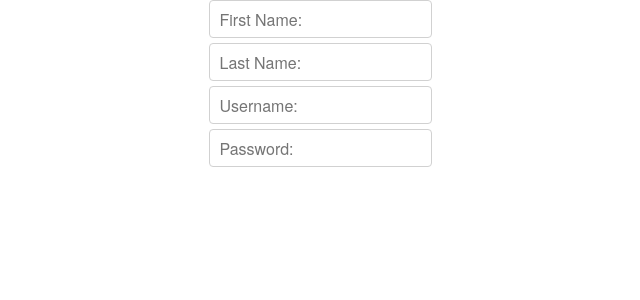
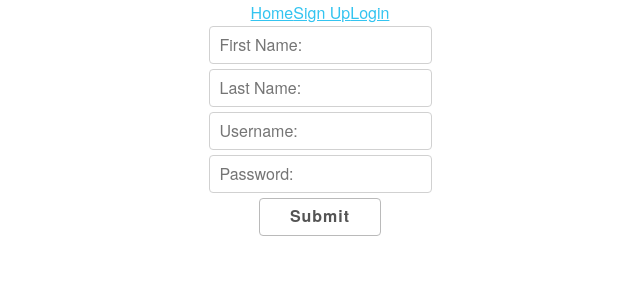
Before and after one commit to Build-Week-Recipies/Secret-Family-Recipes-Cookbook, a React (Create React App) app: page /signup in a window 1280 px wide. Shown: the top 300 px of the page, without its empty margins (320-960 px from the left). Built offline with nearby package versions, Linux system fonts and the light colour scheme.

Commit message:
trying to make nav state change properly when changing pages

```diff
--- a/src/App.js
+++ b/src/App.js
@@ -3,13 +3,23 @@ import { BrowserRouter as Router, Route } from 'react-router-dom';
 import Signup from './components/Signup';
 import Login from './components/Login';
 import HomePage from './components/HomePage';
+import NavBar from './components/NavBar';
 import './App.css';
 import Dashboard from './components/Dashboard';
+
+let nav = {
+  login: true,
+  signUp: true,
+  home: true,
+  add: false,
+  logOut: false
+}
 
 function App() {
   return (
     <div className="App">
       <Router>
+        <NavBar display={nav}/>
         <Route exact path='/dashboard' component={Dashboard} />
         <Route exact path='/signup' component={Signup} />
         <Route exact path='/login' component={Login} />
--- a/src/components/Dashboard.js
+++ b/src/components/Dashboard.js
@@ -6,6 +6,9 @@ import styled from 'styled-components';
 let nav = {
     logOut: true,
     add: true,
+    login: false,
+    signUp: false,
+    home: false
 }
 
 const Dashboard = () => {
--- a/src/components/Signup.js
+++ b/src/components/Signup.js
@@ -34,6 +34,7 @@ const SignUp = () => {
                 <label>
                     <input type='password' name='password' value={credentials.password} onChange={changeHandler} placeholder='Password:' />
                 </label>
+                <button>Submit</button>
             </form>
         </div>
     )
```
Also changed, not shown: 2 other files (tests, documents, lock files or other folders).
